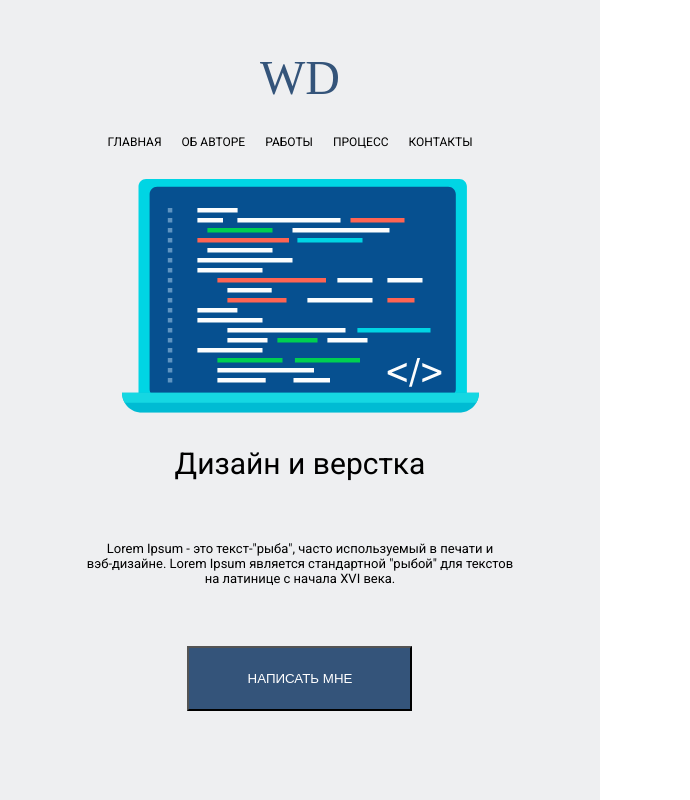
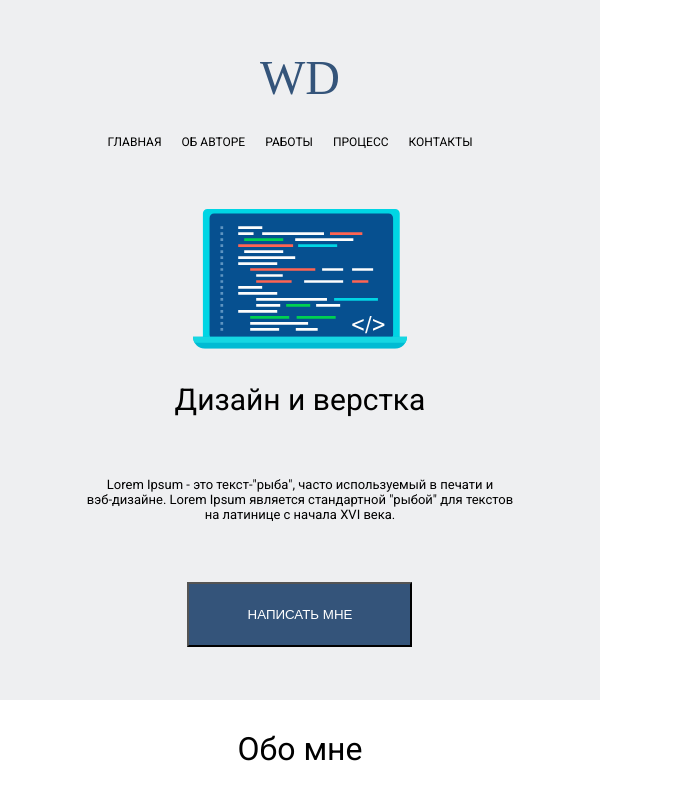
Before and after one commit to Matvey22802/Matvey, a plain HTML site: page index.html in a window 600 px wide. Shown: the top 800 px of the page, 690 px wide, since content can reach past the window. Drawn offline with Linux system fonts and the light colour scheme; a web font is replaced by a local one.

Commit message:
адаптивность

```diff
--- a/css/style.css
+++ b/css/style.css
@@ -1,6 +1,7 @@
 * {
   margin: 0;
   padding: 0;
+  box-sizing: border-box;
 }
 
 body {
@@ -69,6 +70,7 @@ li {
   margin-top: 162px;
   justify-content: center;
   align-items: center;
+
 }
 
 .picture {
@@ -318,13 +320,14 @@ li {
 /*--------contact end ------------*/
 
 
-@media screen and (max-width: 900px) and (min-width:600px) {
+@media screen and (max-width: 900px) and (min-width:200px) {
 
   .project {
     display: none;
   }
 
-  .blue .up,
+  .blue,
+  .up,
   .down {
     flex-direction: column;
     justify-content: center;
@@ -332,6 +335,10 @@ li {
     padding-top: 5%;
     margin: 0;
     text-align: center;
+  }
+
+  .down {
+    padding-top: 10%;
   }
 
   .phone {
@@ -352,32 +359,24 @@ li {
     padding: 0;
     margin: 0;
     padding-bottom: 5%;
+
+  }
+
+  .picture img {
+    width: 60%;
   }
 
   .text {
     font-size: 13px;
   }
 
-
-}
-
-@media screen and (max-width: 600px) and (min-width:200px) {
   body {
     font-size: 12px;
   }
 
-  .up,
-  .down {
-    flex-direction: column;
-    justify-content: center;
-    align-items: center;
-    padding-top: 5%;
-    margin: 0;
-    text-align: center;
-  }
 
   .header {
-    padding-bottom: 20%;
+    height: 700px;
   }
 
   .logo {
@@ -413,7 +412,7 @@ li {
 
   .photo {
     margin: 0;
-    padding-left: 30%;
+    padding-left: 25%;
     width: 100%;
   }
 }
```
